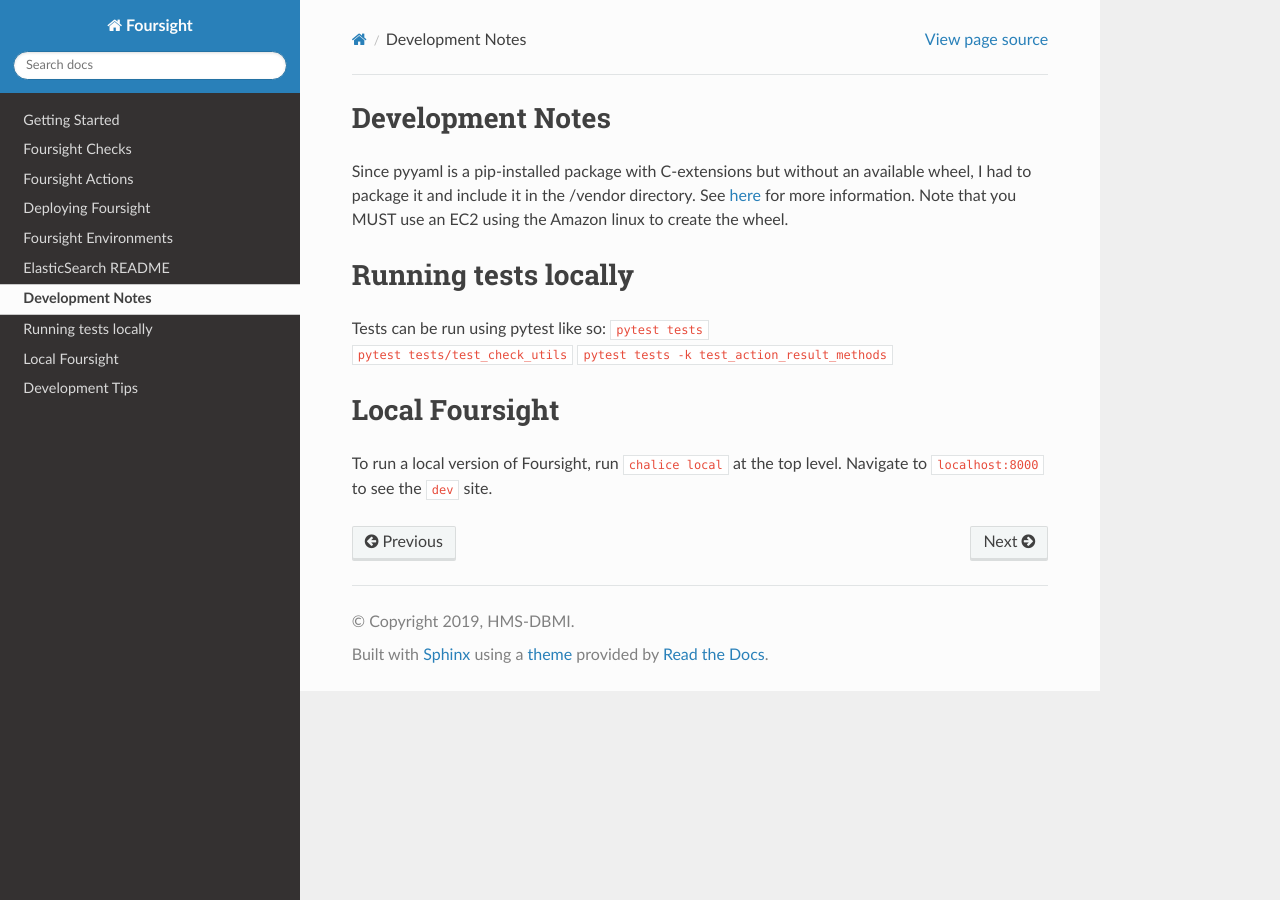
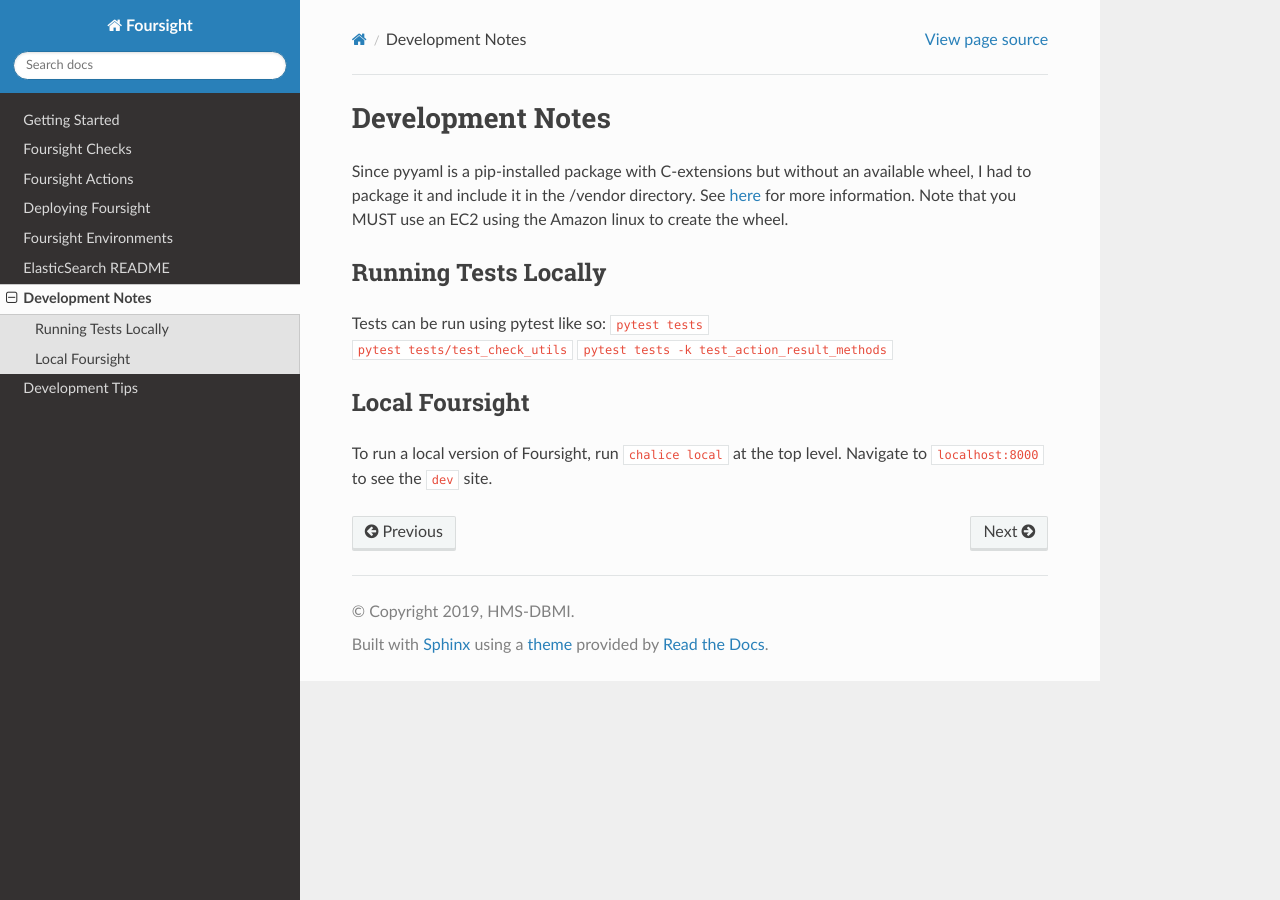
Before and after one commit to 4dn-dcic/foursight, a Sphinx documentation site: the page built from docs/source/development_notes.rst, in a window 1280 px wide. Built offline with Sphinx 7.4.7 and the Read the Docs theme 2.0.0, drawn with Linux system fonts in a browser that asks for light colours.

Commit message:
small docs changes

```diff
--- a/README.rst
+++ b/README.rst
@@ -1,6 +1,8 @@
 
 foursight
 =========
+
+Check out our full documentation `here <https://foursight.readthedocs.io/en/latest/>`_.
 
 A serverless chalice application to monitor and run tasks on `Fourfront <https://github.com/4dn-dcic/fourfront>`_. Essentially, the app provides an number of endpoints to run checks, fetch results, dynamically create environments to check, and more.
 
--- a/docs/source/development_notes.rst
+++ b/docs/source/development_notes.rst
@@ -7,8 +7,8 @@
 
 Since pyyaml is a pip-installed package with C-extensions but without an available wheel, I had to package it and include it in the /vendor directory. See `here <http://chalice.readthedocs.io/en/latest/topics/packaging.html>`_ for more information. Note that you MUST use an EC2 using the Amazon linux to create the wheel.
 
-Running tests locally
-=====================
+Running Tests Locally
+^^^^^^^^^^^^^^^^^^^^^
 
 Tests can be run using pytest like so:
 ``pytest tests``\ :raw-html-m2r:`<br>`
@@ -16,6 +16,6 @@
 ``pytest tests -k test_action_result_methods``
 
 Local Foursight
-===============
+^^^^^^^^^^^^^^^
 
 To run a local version of Foursight, run ``chalice local`` at the top level. Navigate to ``localhost:8000`` to see the ``dev`` site.
```
